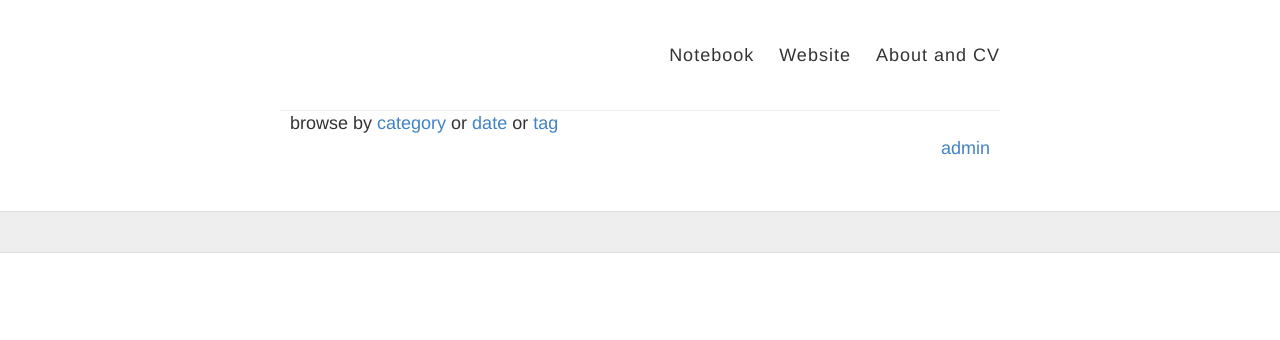
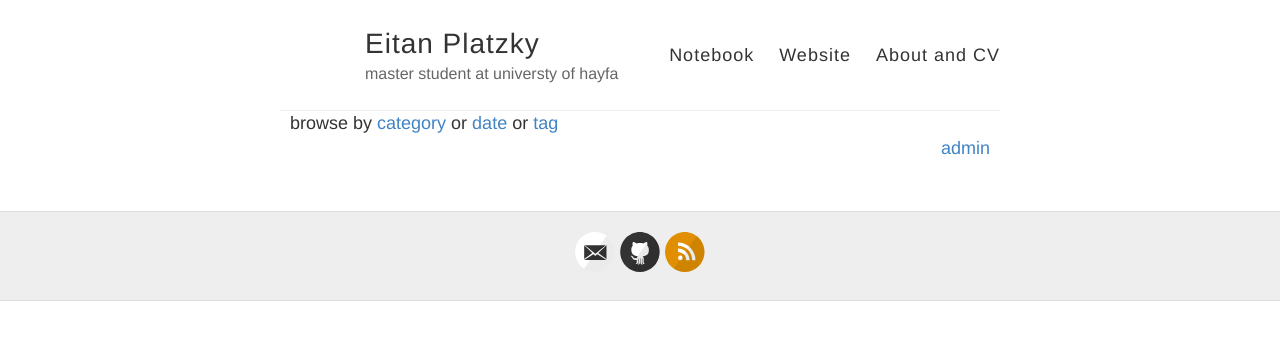
Before and after one commit to Peitan123/research_methods, a Jekyll site: the page built from Notebook_posts/index.html, in a window 1280 px wide. Shown: the top 340 px of the page. Built offline with Jekyll 4.4.1, drawn with Linux system fonts in a browser that asks for light colours.

Commit message:
config file upodays

```diff
--- a/Notebook_posts/_config.yml
+++ b/Notebook_posts/_config.yml
@@ -3,10 +3,10 @@
 #
 
 # Name of your site (displayed in the header)
-name:
+name: Eitan Platzky
 
 # Short bio or description (displayed in the header)
-description:
+description: master student at universty of hayfa
 
 # URL of your avatar or profile pic (you could use your GitHub profile pic)
 avatar: ""
@@ -18,14 +18,14 @@ avatar: ""
 # Includes an icon in the footer for each username you enter
 footer-links:
   dribbble:
-  email:
+  email: ppeitan@gmail.com
   facebook:
   flickr:
-  github:
+  github: Peitan123
   instagram:
   linkedin:
   pinterest:
-  rss: # just type anything here for a working RSS icon
+  rss: just type anything here for a working RSS icon
   twitter:
   stackoverflow: # your stackoverflow profile, e.g. "users/50476/bart-kiers"
   youtube:  # channel/<your_long_string> or user/<user-name>
@@ -34,14 +34,14 @@ footer-links:
 
 # Enter your Disqus shortname (not your username) to enable commenting on posts
 # You can find your shortname on the Settings page of your Disqus account
-disqus:
+disqus: eitan
 
 # Enter your Google Analytics web tracking code (e.g. UA-2110908-2) to activate tracking
 google_analytics:
 
 # Your website URL (e.g. http://barryclark.github.io or http://www.barryclark.co)
 # Used for Sitemap.xml and your RSS feed
-url: ""
+url: "https://Peitan123.github.io"
 
 # If you're hosting your site at a Project repository on GitHub pages
 # (http://yourusername.github.io/repository-name)
```
